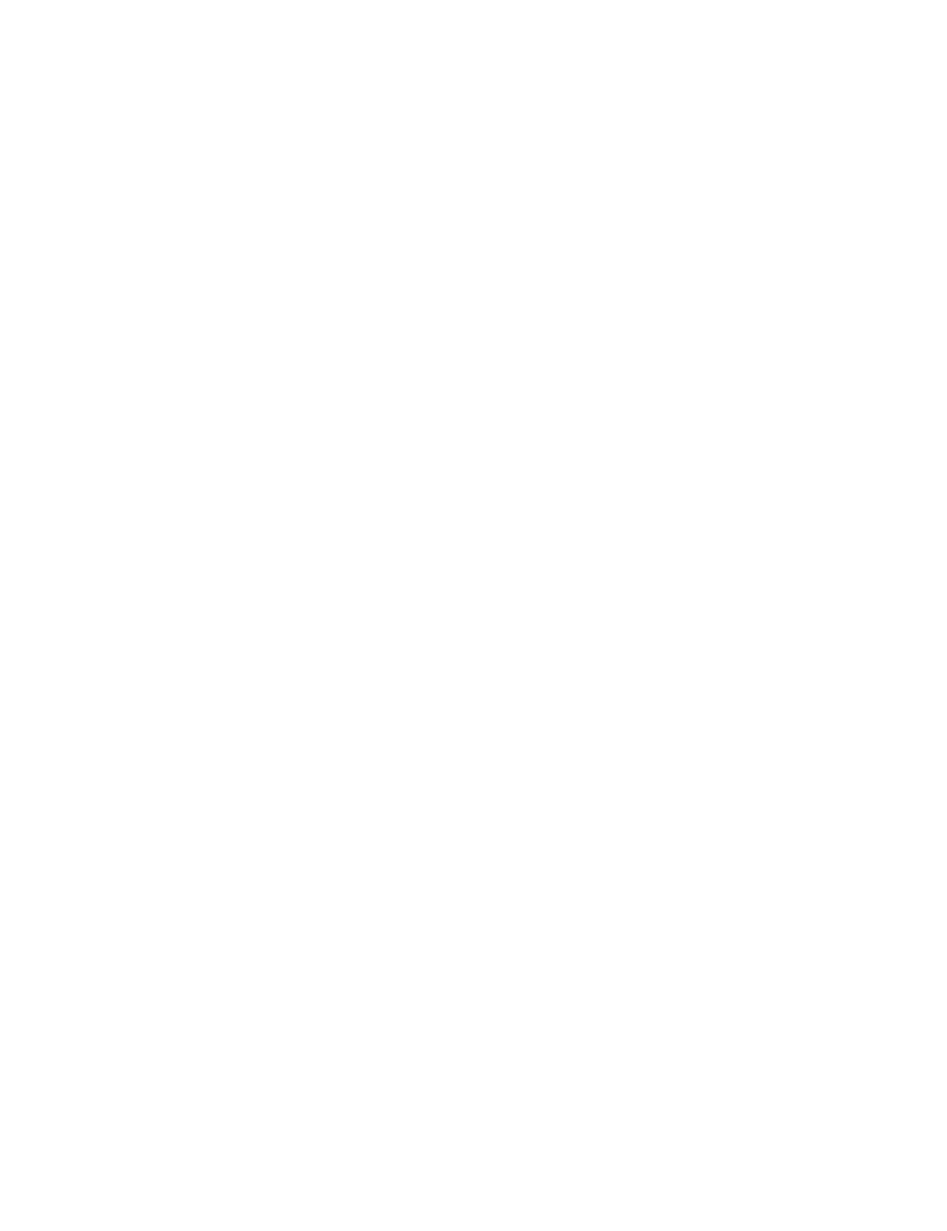
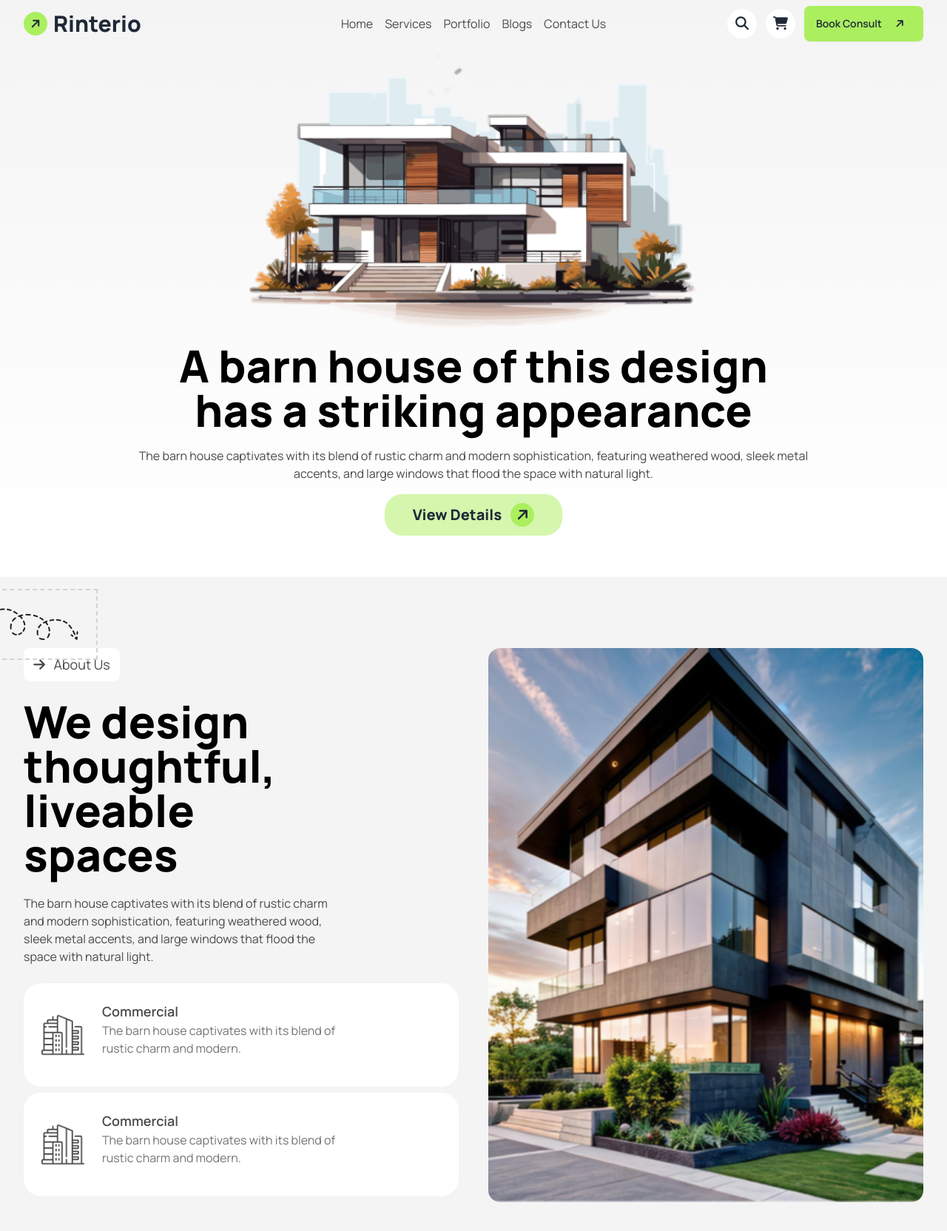
Before and after one commit to farihaa1/B10A3, a plain HTML site: page index.html in a window 1280 px wide. Shown: the whole page at 74% size. Before the commit the page ends 800 px from the top, so only its background shows below. Drawn offline with nearby package versions, Linux system fonts and the light colour scheme.

Commit message:
hero section about us section done

```diff
--- a/index.html
+++ b/index.html
@@ -5,6 +5,11 @@
   <meta charset="UTF-8">
   <meta name="viewport" content="width=device-width, initial-scale=1.0">
   <title>Residential Structure Design</title>
+  <!-- css stylesheet -->
+  <link rel="stylesheet" href="style.css">
+
+  <!-- font awesome cdn -->
+  <script src="https://kit.fontawesome.com/bb01d016fb.js" crossorigin="anonymous"></script>
 
   <!-- google font -->
   <link rel="preconnect" href="https://fonts.googleapis.com">
@@ -27,6 +32,12 @@
         extend: {
           colors: {
             clifford: '#da373d',
+            "primary-color": "rgb(171, 239, 95)",
+            "primary-bg": "rgba(171, 239, 95, 0.5)",
+            "color-bg": "rgb(244, 244, 244)",
+            "secondary-color": "rgb(73, 73, 73)",
+            "tertiary-color": "rgb(115, 115, 115)",
+            "background": "rgb(28, 28, 28)",
 
           }
         }
@@ -36,17 +47,112 @@
 
 </head>
 
-<body>
+<body class="font-manrope m-0 p-0">
 
-</body class="font-manrope">
-<header>
+  <header class="bg-color-bg">
+   <div class=" bg-color">
+     <!-- navbar -->
+     <div class="container mx-auto grid grid-cols-2 lg:grid-cols-4 w-full py-2 px-8 lg:px-15">
+      <div class="flex justify-start items-center gap-2 ">
+        <i
+          class="fa-solid fa-arrow-up flex justify-center items-center rounded-full bg-primary-color rotate-45 h-8 w-8"></i>
+        <a class="text-2xl md:text-3xl font-black">Rinterio</a>
+      </div>
+      <div class="hidden lg:flex flex-column  col-span-2 ">
+        <ul class="flex m-auto space-x-4 items-center">
+          <li><a class="text-secondary-color hover:font-bold duration-300 ease-in-out">Home</a></li>
+          <li><a class="text-secondary-color hover:font-bold duration-300 ease-in-out">Services</a></li>
+          <li><a class="text-secondary-color hover:font-bold duration-300 ease-in-out">Portfolio</a></li>
+          <li><a class="text-secondary-color hover:font-bold duration-300 ease-in-out">Blogs</a></li>
+          <li><a class="text-secondary-color hover:font-bold duration-300 ease-in-out">Contact Us</a></li>
+        </ul>
+      </div>
+      <div class="flex justify-end items-center gap-4">
+        <div class="hidden md:flex justify-end items-center gap-3">
+          <i
+            class="fa-solid fa-magnifying-glass text-lg flex justify-center items-center rounded-full bg-white h-10 w-10 "></i>
+          <i class="fa-solid fa-cart-shopping text-lg flex justify-center items-center rounded-full bg-white h-10 w-10"></i>
+          <a class="flex justify-center items-center btn bg-primary-color hover:bg-primary-color border-none">Book Consult<i
+            class="fa-solid fa-arrow-up flex justify-center items-center rounded-full bg-primary-color rotate-45 w-6 h-6 lg:h-8 lg:w-8"></i></a>
+        </div>
 
+        <div class="lg:hidden flex justify-end items-center">
+          <i class="fa-solid fa-bars text-2xl"></i>
+        </div>
+
+      </div>
+
+    </div>
+
+    <!-- hero-section -->
+    <section class="">
+      <div class="flex w-full flex-col justify-center items-center gap-5 py-2 px-8 mb-15">
+        <img class="w-1/2" src="./assets/banner.png" alt="">
+        <h1 class="text-3xl md:w-3/4 lg:text-6xl font-black text-black text-center  ">A barn house of this design has a striking
+          appearance
+        </h1>
+        <div class="flex flex-col items-center text-center">
+          <p class="md:mb-4 md:w-3/4 text-secondary-color">The barn house captivates with its blend of rustic charm and modern sophistication, featuring weathered
+            wood,
+            sleek metal accents, and large windows that flood the space with natural light.</p>
+          <button
+            class="flex justify-center items-center p-3 rounded-3xl gap-3 text-xl font-black bg-primary-bg w-60">View
+            Details<i
+              class="fa-solid fa-arrow-up flex justify-center items-center rounded-full bg-primary-color rotate-45 h-8 w-8"></i></button>
+        </div>
+      </div>
+    </section>
+   </div>
   </header>
-<main>
 
+  <main class=" my-12 py-8 lg:py-24 px-8 bg-color-bg">
+    <!-- about us section -->
+     <section class="container mx-auto grid grid-cols-1 lg:grid-cols-2 gap-10 ">
+      <!-- about us content -->
+       <div class="w-full">
+        <div class=" gap-4">
+          <div class="relative hidden lg:flex  "><img class="absolute -left-20 -top-20 border-2 border-gray-300 border-dashed p-6" src="./assets/Vector.png" alt=""></div>
+          <div class="flex flex-col items-center gap-6 lg:items-start">
+            <h4 class="w-[130px] text-secondary-color bg-white text-lg text-center py-2 px-3 rounded-lg "><i class="fa-solid fa-arrow-right text-lg pr-2"></i> About Us</h4>
+          <h1 class="text-3xl md:text-4xl md:w-3/4 lg:text-6xl font-black text-black text-center lg:text-start">We design thoughtful, liveable spaces</h1>
+          <p class="md:mb-4 md:w-3/4 text-secondary-color text-center lg:text-start">The barn house captivates with its blend of rustic charm and modern sophistication, featuring weathered wood, sleek metal accents, and large windows that flood the space with natural light.</p>
+          </div>
+        </div>
+        <div class=" my-2 flex flex-col md:flex-row lg:flex-col gap-2 lg:justify-start">
+          <!-- card-1 -->
+          <div class="bg-white p-4 lg:p-6 rounded-3xl flex gap-6">
+            <div class="flex justify-center items-center">
+              <img src="./assets/commercial.png" alt="">
+            </div>
+            <div>
+              <h4 class="text-secondary-color text-lg font-semibold">Commercial</h4>
+              <p class="md:mb-4 md:w-3/4 text-tertiary-color">The barn house captivates with its blend of rustic charm and modern.</p>
+            </div>
+          </div>
+
+
+          <!-- card-2 -->
+          <div class="bg-white p-4 lg:p-6 rounded-3xl flex gap-6 items-center">
+            <div>
+              <img src="./assets/commercial.png" alt="">
+            </div>
+            <div>
+              <h4 class="text-secondary-color text-lg font-semibold">Commercial</h4>
+              <p class="md:mb-4 md:w-3/4 text-tertiary-color">The barn house captivates with its blend of rustic charm and modern.</p>
+            </div>
+          </div>
+
+
+
+        </div>
+       </div>
+       <!-- about us img -->
+        <div class=" flex lg:justify-end">
+          <img class="w-full md:object-cover lg:w-full lg:h-full rounded-2xl md:h-[385px]" src="./assets/Rectangle.png" alt="">
+        </div>
+     </section>
   </main>
-<footer>
 
-</footer>
+</body>
 
 </html>
--- /dev/null
+++ b/style.css
@@ -0,0 +1,3 @@
+.bg-color{
+    background: linear-gradient(0deg, rgba(255, 255, 255, 1), rgba(255, 255, 255, 0) 100%);
+}
```
Lines whose indentation alone changed are shown as unchanged.
